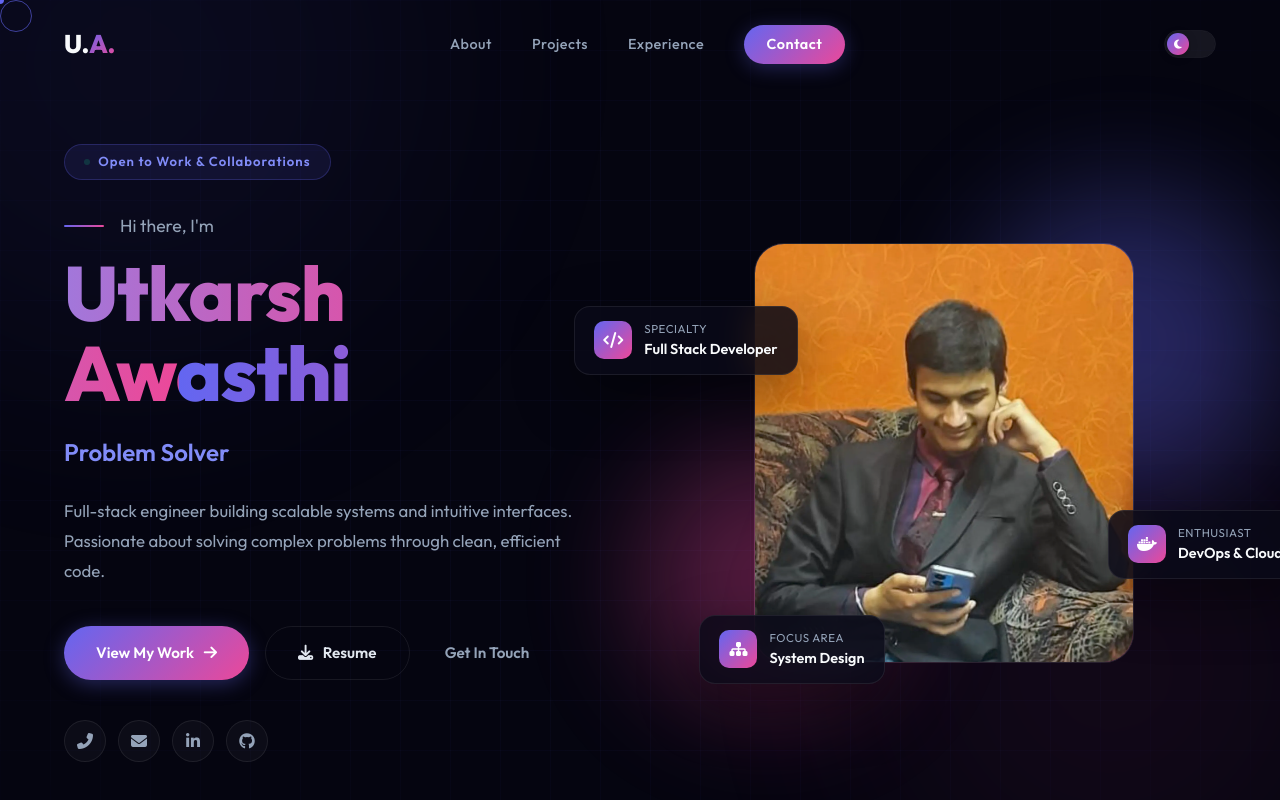
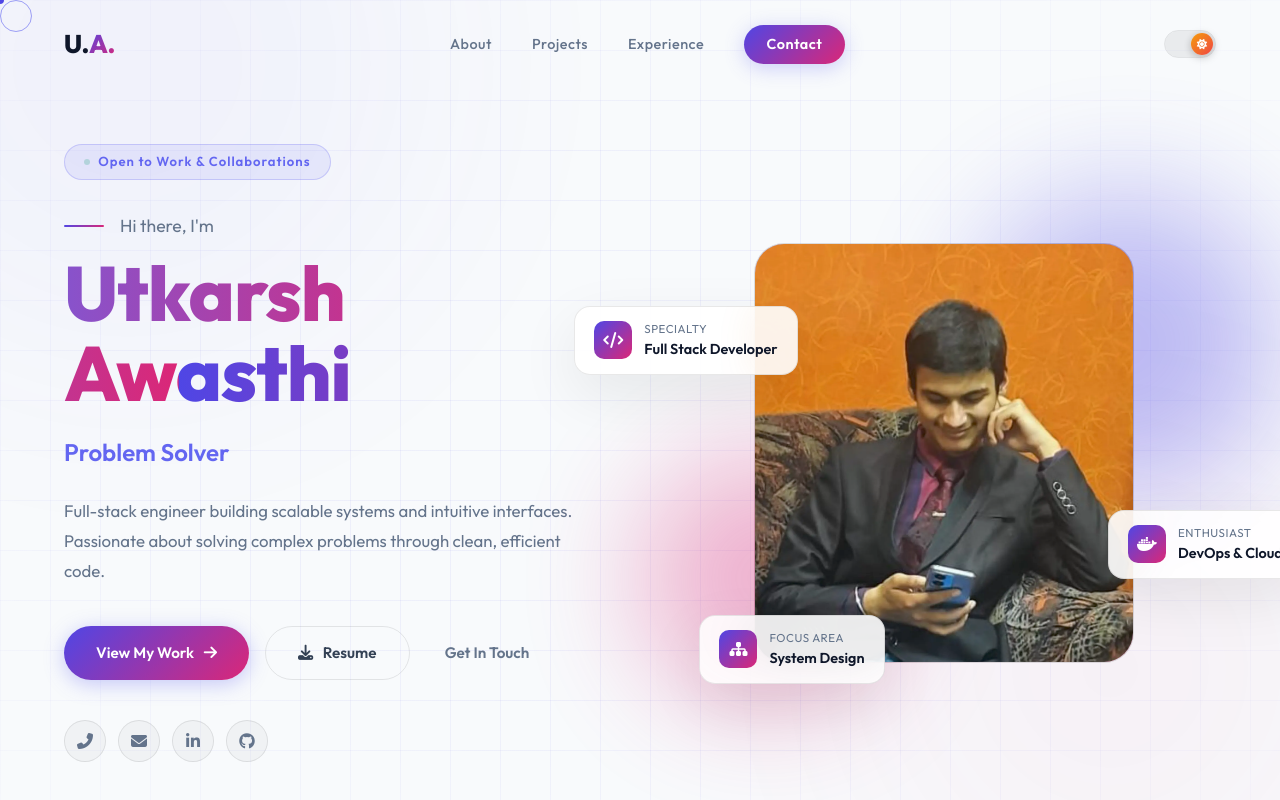
Before and after one commit to Utkarsh-Awasthi08/Portfolio, a React (Vite) app: page / in a window 1280 px wide. Shown: the top 800 px of the page. Built offline with nearby package versions, Linux system fonts and the light colour scheme; no server answers.

Commit message:
chore: change default theme to light

```diff
--- a/src/ThemeContext.jsx
+++ b/src/ThemeContext.jsx
@@ -6,7 +6,7 @@ export const useTheme = () => useContext(ThemeContext);
 
 export const ThemeProvider = ({ children }) => {
   const [theme, setTheme] = useState(() => {
-    return localStorage.getItem('portfolio-theme') || 'dark';
+    return localStorage.getItem('portfolio-theme') || 'light';
   });
 
   useEffect(() => {
```
